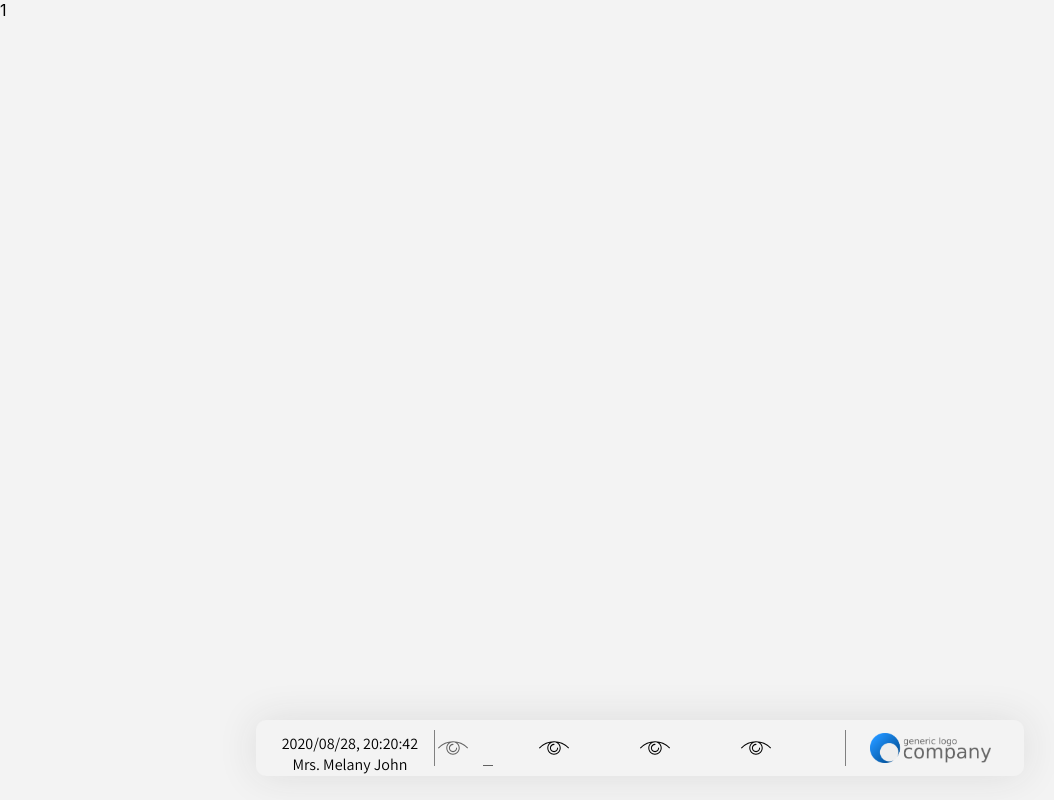
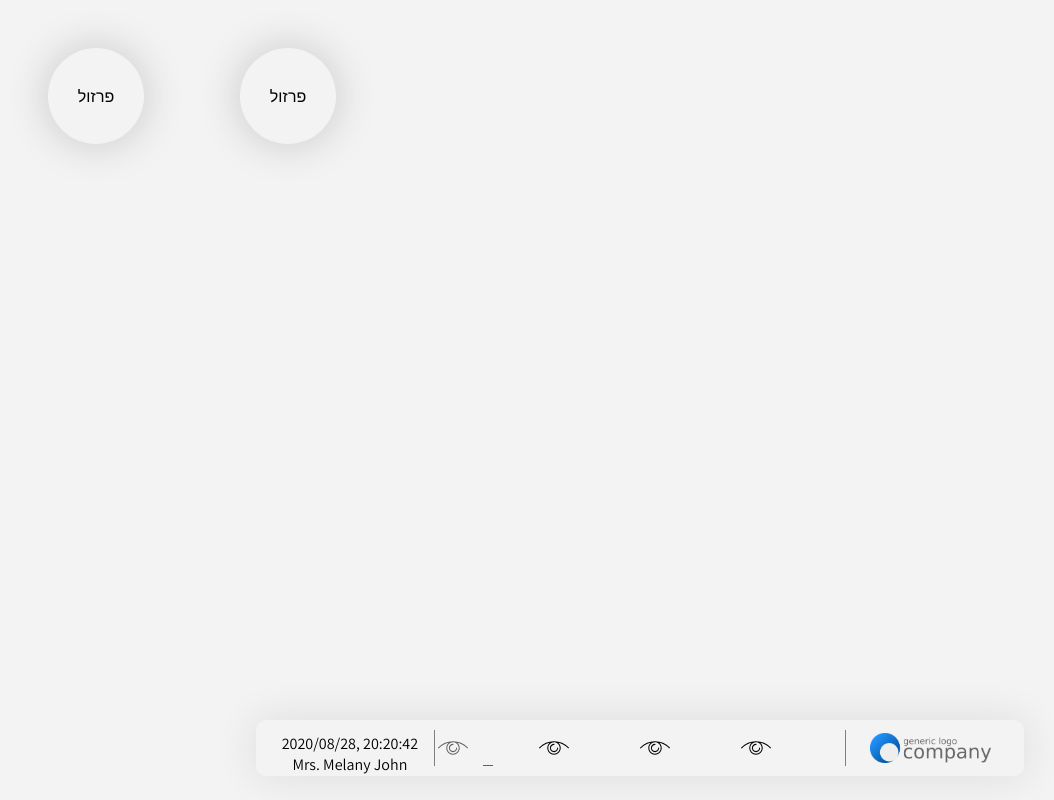
Before and after one commit to ZukLevinson/P4, a React (Create React App) app in the folder ui/: page /live in a window 1280 px wide. Shown: the whole page, without its empty margins (0-1054 px from the left). Built offline with nearby package versions, Linux system fonts and the light colour scheme.

Commit message:
Added links and started Live View page

```diff
--- a/ui/src/App.js
+++ b/ui/src/App.js
@@ -1,7 +1,8 @@
 import React from 'react';
-import {BrowserRouter as Router, Route, Switch} from 'react-router-dom';
+import {BrowserRouter as Router, Route, Switch, Redirect} from 'react-router-dom';
 
 import Menu from "./components/Main Menu/Menu";
+import LiveView from "./components/Live/LiveView";
 
 import './App.css';
 
@@ -9,11 +10,12 @@ function App() {
     return (
         <div style={mainStyle}>
             <Router>
-                <Menu/>
+                <Menu location={window.location.pathname}/>
 
                 <Switch>
+                    <Redirect exact from="/" to="/live"/>
                     <Route path={'/live'}>
-                        1
+                        <LiveView/>
                     </Route>
                     <Route path={'/love'}>
                         2
--- /dev/null
+++ b/ui/src/components/Live/Bubble.js
@@ -0,0 +1,92 @@
+import React from "react";
+
+class Bubble extends React.Component {
+    constructor() {
+        super()
+        this.state = {
+            title: 'פרזול',
+            x: 0,
+            y: 0
+        }
+        this.selector = React.createRef();
+    }
+
+    bubbleStyle = {
+        width: '50%',
+        height: '50%',
+        background: '#F3F3F3',
+        borderRadius: '5vw',
+        boxShadow: '0 0 40px rgba(46, 46, 46, 0.22)',
+        margin: 'auto',
+        display: 'flex',
+        flexDirection: 'column',
+        cursor: 'pointer'
+    }
+    titleStyle = {
+        margin: 'auto',
+        textAlign: 'center'
+    }
+
+    componentDidMount = () => {
+        const rect = this.selector.current.getBoundingClientRect();
+        this.setState({element: rect})
+    };
+
+    componentDidUpdate(prevProps, prevState, snapshot) {
+        const element = this.state.element
+        this.bubbleStyle = {
+            width: '50%',
+            height: '50%',
+            background: '#F3F3F3',
+            borderRadius: '5vw',
+            boxShadow: '0 0 40px rgba(46, 46, 46, 0.22)',
+            left: `calc(${element.width / 2}px - 33% - ${this.state.x}px)`,
+            top: `calc(${element.height / 2}px - 33% - ${this.state.y}px)`,
+            display: 'flex',
+            flexDirection: 'column',
+            cursor: 'pointer',
+            position: 'absolute'
+        }
+    }
+
+    handleMovement = (e) => {
+        const element = this.state.element
+        this.setState({
+            x: (element.width / 2 - (element.right - e.clientX))/10,
+            y: (element.height / 2 - (element.bottom - e.clientY))/10
+        })
+    }
+
+    handleLeave = () => {
+        this.setState({x: 0, y: 0})
+        this.bubbleStyle = {
+            width: '50%',
+            height: '50%',
+            borderRadius: '5vw',
+            boxShadow: '0 0 40px rgba(46, 46, 46, 0.22)',
+            margin: 'auto',
+            marginLeft: `auto`,
+            marginTop: `auto`,
+            display: 'flex',
+            flexDirection: 'column',
+            cursor: 'pointer',
+            transition: '1s'
+        }
+    }
+
+    render() {
+        return (
+            <div ref={this.selector} id={'container'}
+                 style={{width: '15vw', height: '15vw', display: 'flex', position: 'relative'}}
+                 onMouseMove={this.handleMovement.bind(this)} onMouseLeave={this.handleLeave.bind(this)}>
+                <div style={this.bubbleStyle}>
+                    <div style={this.titleStyle}>
+                        {this.state.title}
+                    </div>
+                </div>
+            </div>
+        )
+    }
+}
+
+export default Bubble;
--- /dev/null
+++ b/ui/src/components/Live/LiveView.js
@@ -0,0 +1,27 @@
+import React from "react";
+
+import Bubble from "./Bubble";
+
+class LiveView extends React.Component {
+    constructor() {
+        super()
+        this.state = {}
+    }
+
+    boxStyle={
+        width:'100%',
+        height:'100%',
+        display:'flex'
+    }
+
+    render() {
+        return (
+            <div style={this.boxStyle}>
+                <Bubble/>
+                <Bubble/>
+            </div>
+        )
+    }
+}
+
+export default LiveView;
--- a/ui/src/components/Main Menu/Menu.js
+++ b/ui/src/components/Main Menu/Menu.js
@@ -11,10 +11,19 @@ class Menu extends React.Component {
             id: '4',
             title: 'forever'
         }],
-        clicked: {id: '1', title: 'live'}
+        clicked: {id: '1', title: 'live'},
+        location: this.props.location
     }
     handleClick = (clicked) => {
         if (this.state.clicked !== clicked.title) this.setState({clicked});
+    }
+
+    componentDidMount() {
+        this.state.buttons.map(button => {
+            if (('/' + button.title) === this.state.location) {
+                this.setState({clicked: {id: button.id, title: button.title}})
+            }
+        })
     }
 
     render() {
@@ -24,7 +33,7 @@ class Menu extends React.Component {
                     <div style={{margin: '10px', flex: '1', display: 'flex'}}>
                         <div style={sideStyle}>
                             <Clock/>
-                            { }
+                            {}
                             <Greeting/>
                         </div>
                         <div style={centerStyle}>
```
